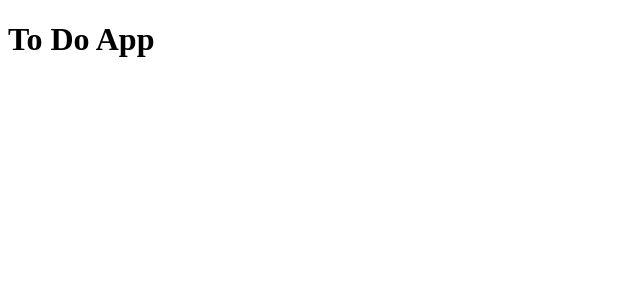
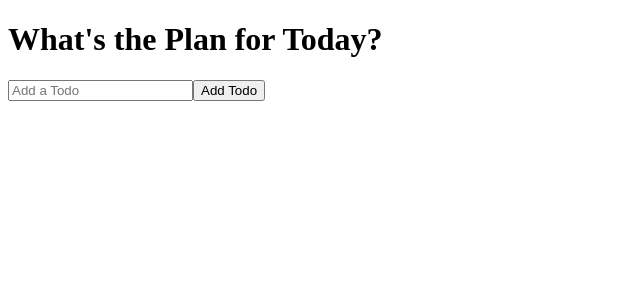
Before and after one commit to irsyadrabbani/Todo-List-ReactJS, a React (Create React App) app: page / in a window 1280 px wide. Shown: the top 300 px of the page, without its empty margins (0-640 px from the left). Built offline with nearby package versions, Linux system fonts and the light colour scheme.

Commit message:
Import and Call TodoList.js

```diff
--- a/src/App.js
+++ b/src/App.js
@@ -1,9 +1,11 @@
 import './App.css';
+import TodoForm from './components/TodoForm';
+import TodoList from './components/TodoList';
 
 function App() {
   return (
     <div className="todo-app">
-      <h1>To Do App</h1>
+      <TodoList/>
     </div>
   );
 }
```
